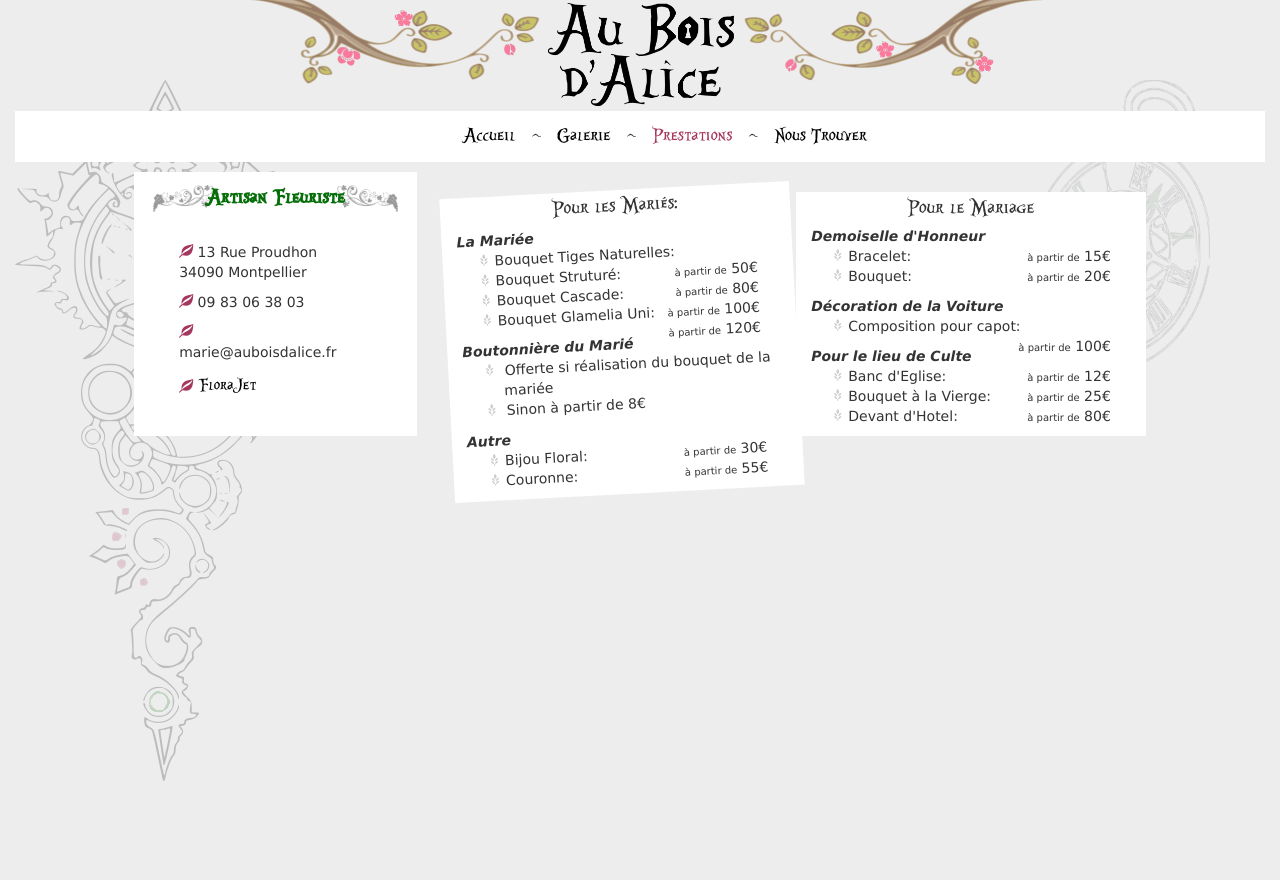
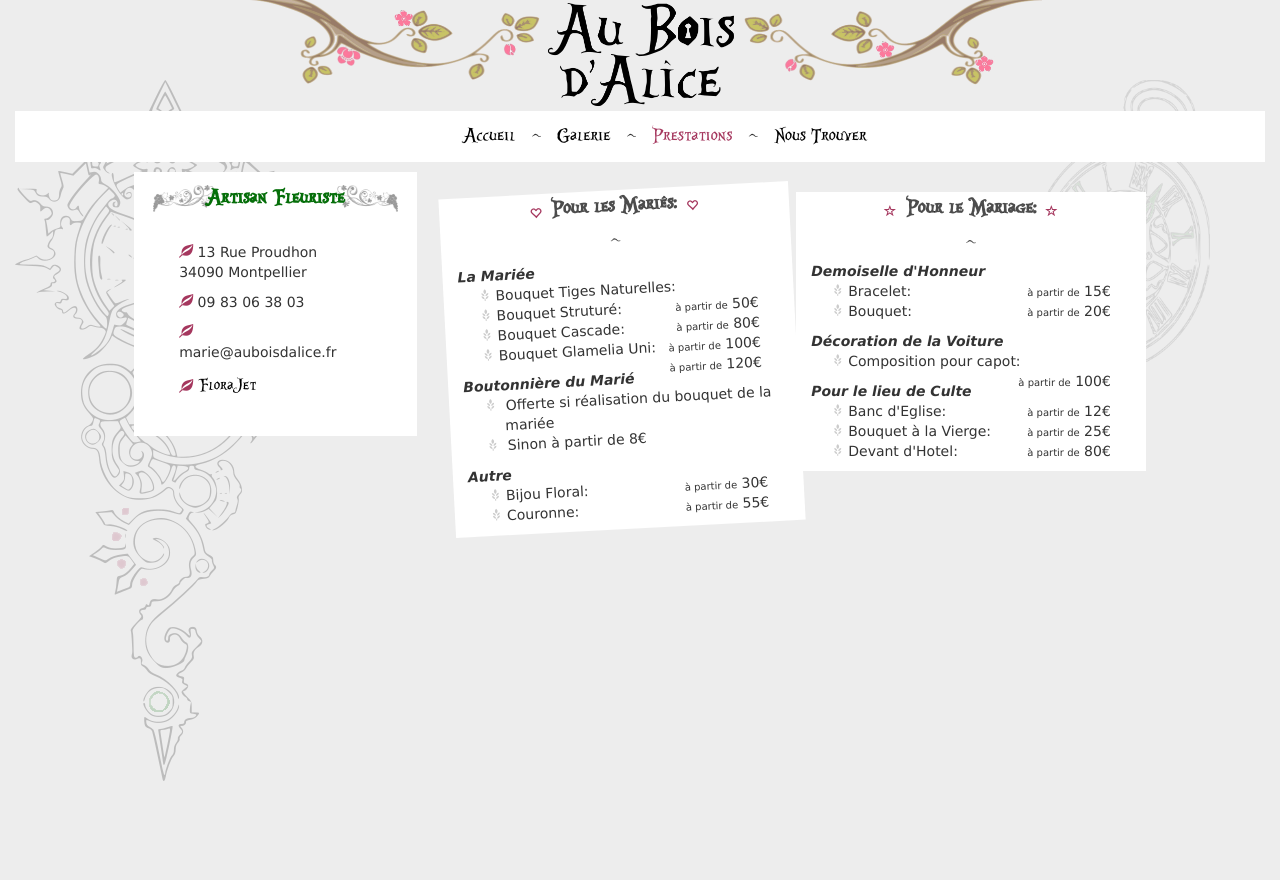
Before and after one commit to DudeBar/Alice, a Django app: page /prestation in a window 1280 px wide; the page is wider, and only the part inside the window is pictured. Run offline with Django 3.2, Linux system fonts and the light colour scheme; some libraries are stand-ins or nearby versions.

Commit message:
changement du style des titres des prestations

```diff
--- a/website/static/css/alice.css
+++ b/website/static/css/alice.css
@@ -21,13 +21,14 @@ a {
 }
 
 .main-color {
-    color: #056E09;
+    color: #056E09 !important;
 }
 
 .alice-title {
     font-family: Alice;
     font-size: 24px;
     text-align: center;
+    color: rgba(0, 0, 0, 0.7);
 }
 
 .alice-text {
@@ -204,6 +205,18 @@ a {
     transform: rotate(-8deg);
 }
 
+.presta-title-icon-left {
+    color: #a5375e;
+    font-size: 12px;
+    padding-right: 10px;
+}
+
+.presta-title-icon-right {
+    color: #a5375e;
+    font-size: 12px;
+    padding-left: 10px;
+}
+
 .presta-prix {
     float: right;
     margin-right: 20px;
--- a/website/templates/prestation.html
+++ b/website/templates/prestation.html
@@ -4,7 +4,8 @@
 {% block content %}
     <div class="col-md-7 col-lg-7">
     <div class="alice-panel-prestation-left col-md-6 col-lg-6">
-        <div class="alice-title">Pour les Mariés:</div>
+        <div class="alice-title"><span class="glyphicon glyphicon-heart-empty presta-title-icon-left"></span><b>Pour les Mariés:</b><span class="glyphicon glyphicon-heart-empty presta-title-icon-right"></span></div>
+        <div class="alice-title"> ~ </div>
         <div><b><i>La Mariée</i></b></div>
         <div>
             <ul class="presta-list">
@@ -30,7 +31,8 @@
         </div>
     </div>
     <div class="alice-panel-prestation col-md-6 col-lg-6">
-        <div class="alice-title">Pour le Mariage</div>
+        <div class="alice-title"><span class="glyphicon glyphicon-star-empty presta-title-icon-left"></span><b>Pour le Mariage:</b><span class="glyphicon glyphicon-star-empty presta-title-icon-right"></span></div>
+        <div class="alice-title"> ~ </div>
         <div><b><i>Demoiselle d'Honneur</i></b></div>
         <div>
             <ul class="presta-list">
```
